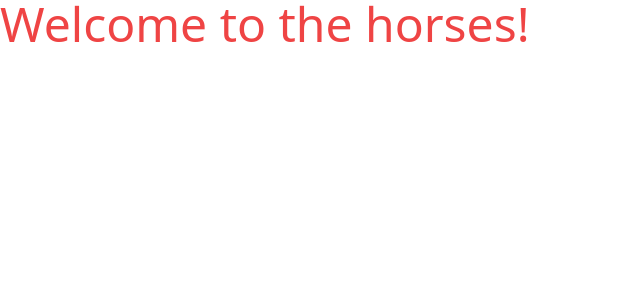
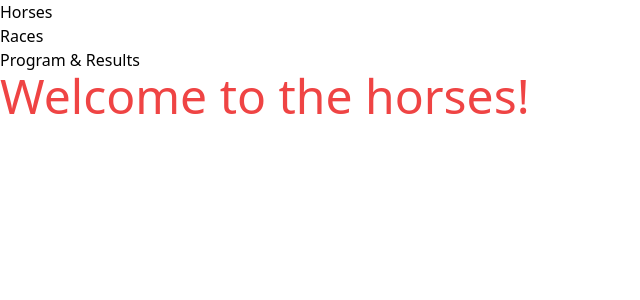
Before and after one commit to doguozcan/horse-racing, a Vue app: page / in a window 1280 px wide. Shown: the top 300 px of the page, without its empty margins (0-640 px from the left). Built offline with nearby package versions, Linux system fonts and the light colour scheme.

Commit message:
Implement navbar functionality

```diff
--- a/src/App.vue
+++ b/src/App.vue
@@ -1,5 +1,8 @@
-<script setup></script>
-
 <template>
+  <NavBar />
   <RouterView />
 </template>
+
+<script setup>
+import NavBar from './components/NavBar.vue'
+</script>
--- /dev/null
+++ b/src/components/NavBar.vue
@@ -0,0 +1,11 @@
+<template>
+  <nav>
+    <RouterLink to="/"><div>Horses</div></RouterLink>
+    <RouterLink to="races"><div>Races</div></RouterLink>
+    <RouterLink to="program-and-results"><div>Program & Results</div></RouterLink>
+  </nav>
+</template>
+
+<script setup>
+import { RouterLink } from 'vue-router'
+</script>
```
